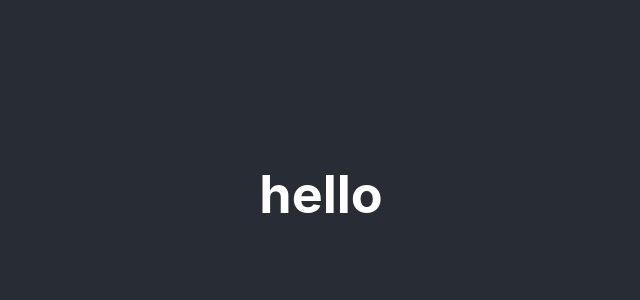
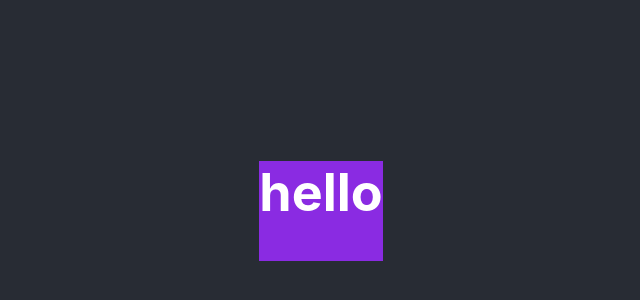
Before and after one commit to jessefuterman/drumseqver2, a React (Create React App) app: page / in a window 1280 px wide. Shown: the part 206-506 px from the top of the page, without its empty margins (319-959 px from the left). Built offline with nearby package versions, Linux system fonts and the light colour scheme.

Commit message:
hello richard XD

```diff
--- a/src/App.css
+++ b/src/App.css
@@ -19,7 +19,7 @@
   color: white;
 }
 
-.SequenceStepLook {
+.SequenceStep {
   background-color: blueviolet;
   height: 100px;
 }
--- a/src/component/drumpatterncontainer.js
+++ b/src/component/drumpatterncontainer.js
@@ -6,7 +6,7 @@ class DrumPatternContainer  extends Component {
       return (
         <div className="DrumPatternContainer">
 
-        <SequenceStep className = "SequenceStepLook"> daddi like</SequenceStep>
+        <SequenceStep className = "SequenceStep"> daddi like</SequenceStep>
 
 
 
```
Also changed, not shown: src/component/sequencestep.js (+3 -8 lines).
